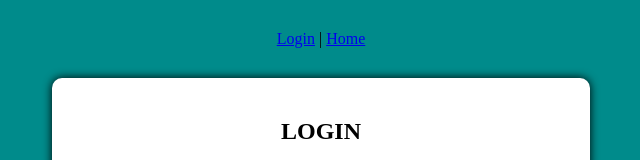
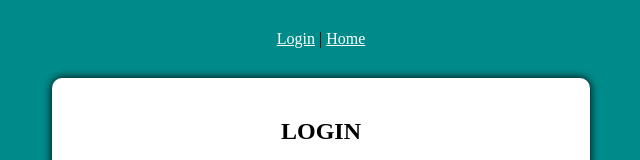
Before and after one commit to HelenaVeltri/Login-com-VUE, a Vue app: page / in a window 1280 px wide. Shown: the top 160 px of the page, without its empty margins (319-959 px from the left). Built offline with nearby package versions, Linux system fonts and the light colour scheme.

Commit message:
Modificações de .js para .ts

```diff
--- a/src/App.vue
+++ b/src/App.vue
@@ -1,8 +1,8 @@
 <template>
   <div id="app">
     <div id="nav">
-      <RouterLink to="/">Login</RouterLink> |
-      <RouterLink to="/home">Home</RouterLink>
+      <RouterLink to="/" class="link">Login</RouterLink> |
+      <RouterLink to="/home" class="link">Home</RouterLink>
     </div>
     <main>
       <RouterView />
@@ -27,4 +27,7 @@ body {
 #nav {
   padding: 30px;
 }
+.link {
+  color: white;
+}
 </style>
```
